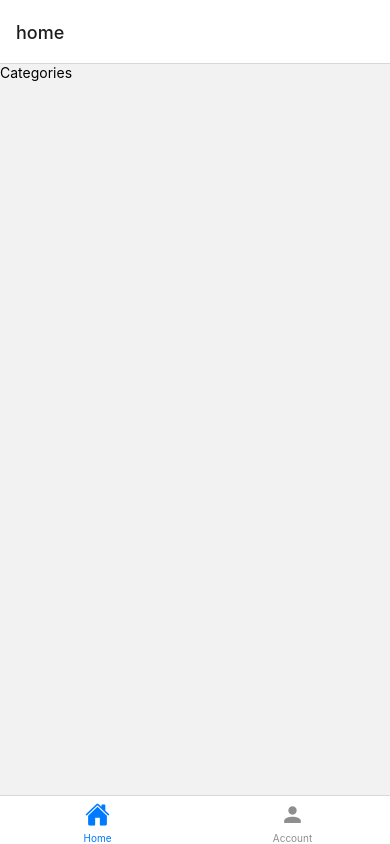
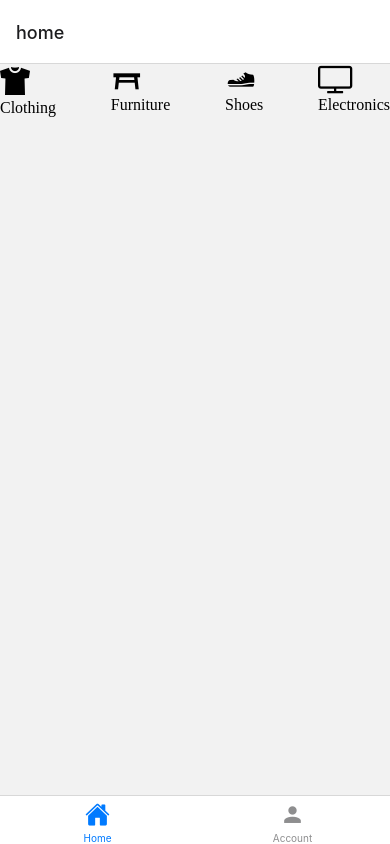
Before and after one commit to sankeerthan-dev/aster-ecom, a React Native app: screen /home in a window 390 px wide. Built offline with nearby package versions, Linux system fonts and the light colour scheme; no server answers.

Commit message:
Added category Icons

```diff
--- a/pages/Home.js
+++ b/pages/Home.js
@@ -1,5 +1,6 @@
 import React, {useState, useEffect} from 'react'
-import {Text, View} from 'react-native'
+import {Text, View, TouchableOpacity, StyleSheet} from 'react-native'
+import {Ionicons, MaterialCommunityIcons, FontAwesome} from '@expo/vector-icons'
 
 export default function Home() {
     const [data, setData]=useState([])
@@ -10,12 +11,27 @@ export default function Home() {
     },[])
 
   return (
-    <View>
+    <View style={styles.categoryContainer}>
         <View>
-            <Text>Categories</Text>
+            <TouchableOpacity><Ionicons name='ios-shirt-sharp' size={32} /> Clothing</TouchableOpacity>
         </View>
-        {console.log(data)}
+        <View>
+            <TouchableOpacity><MaterialCommunityIcons name='table-furniture' size={32} /> Furniture</TouchableOpacity>
+        </View>
+        <View>
+            <TouchableOpacity><MaterialCommunityIcons name='shoe-sneaker' size={32} /> Shoes</TouchableOpacity>
+        </View>
+        <View>
+            <TouchableOpacity><FontAwesome name='television' size={32} /> Electronics</TouchableOpacity>
+        </View>
     </View>
 
   )
 }
+
+const styles=StyleSheet.create({
+  categoryContainer:{
+    flexDirection: 'row',
+    justifyContent: 'space-between',
+  }
+})
```
